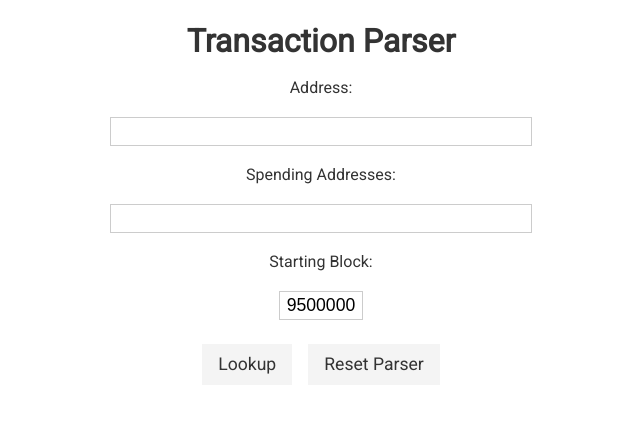
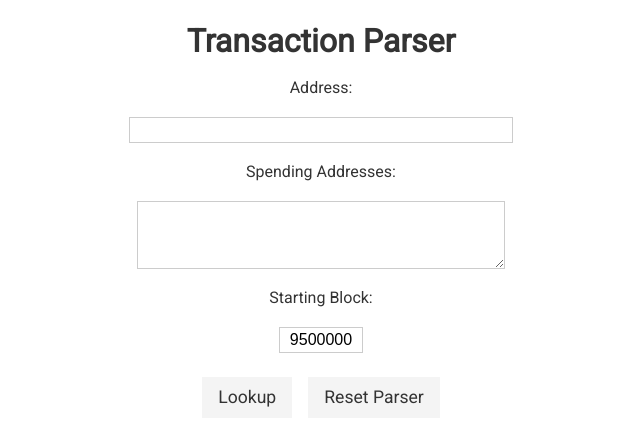
Before and after one commit to Flash-Git/Parser, a React app: page / in a window 1280 px wide. Both pictures are taken after a click on the button "Tx Lookup". Shown: the top 446 px of the page, without its empty margins (319-959 px from the left). Built offline with nearby package versions, Linux system fonts and the light colour scheme.

Commit message:
Light styling

```diff
--- a/src/App.css
+++ b/src/App.css
@@ -491,8 +491,9 @@ textarea {
   display: block;
   width: 100%;
   padding: 0.2rem 0.4rem;
-  font-size: 1.1rem;
+  font-size: 1rem;
   border: 1px solid #ccc;
+  margin: 1rem 0;
 }
 
 input[type="submit"],
@@ -581,10 +582,12 @@ table th {
 /* Web3 */
 .address {
   max-width: 24em;
+  min-width: 6em;
 }
 
 .block-num {
   max-width: 5.3rem;
+  min-width: 5.3em;
   padding: 0.2rem 0.3rem;
 }
 
--- a/src/components/parsers/ParserTxLookup.tsx
+++ b/src/components/parsers/ParserTxLookup.tsx
@@ -27,7 +27,6 @@ const ParserTxLookup: FC<Props> = ({ resetType }) => {
 
   // Response
   const [transactions, setTransactions] = useState([]);
-  const [logs, setLogs] = useState([]);
 
   const updateEtherscanProvider = () => {
     setEtherscanProvider(new ethers.providers.EtherscanProvider());
@@ -74,13 +73,15 @@ const ParserTxLookup: FC<Props> = ({ resetType }) => {
           className="address text-center"
           onChange={e => setAddress(e.target.value)}
         />
+
         <div className="px">Spending Addresses:</div>
-        <input
-          type="text"
+        <textarea
+          rows={4}
           value={receivingAddresses}
-          className="address text-center"
           onChange={e => setReceivingAddresses(e.target.value)}
+          style={{ resize: "vertical", fontSize: "0.85rem", maxWidth: "27em" }}
         />
+
         <div className="px">Starting Block:</div>
         <input
           type="text"
@@ -88,6 +89,7 @@ const ParserTxLookup: FC<Props> = ({ resetType }) => {
           className="block-num text-center"
           onChange={e => setStartBlock(e.target.value)}
         />
+
         <div className="center text-center no-wrap">
           <button className="btn m" type="submit">
             Lookup
@@ -103,7 +105,9 @@ const ParserTxLookup: FC<Props> = ({ resetType }) => {
           display: "grid",
           gridTemplateColumns: "0.5fr 0.5fr 7fr 5fr",
           gap: "1rem",
-          textAlign: "left"
+          textAlign: "left",
+          maxWidth: "30rem",
+          alignSelf: "center"
         }}
       >
         {transactions.map((tx, index: number) => (
```
